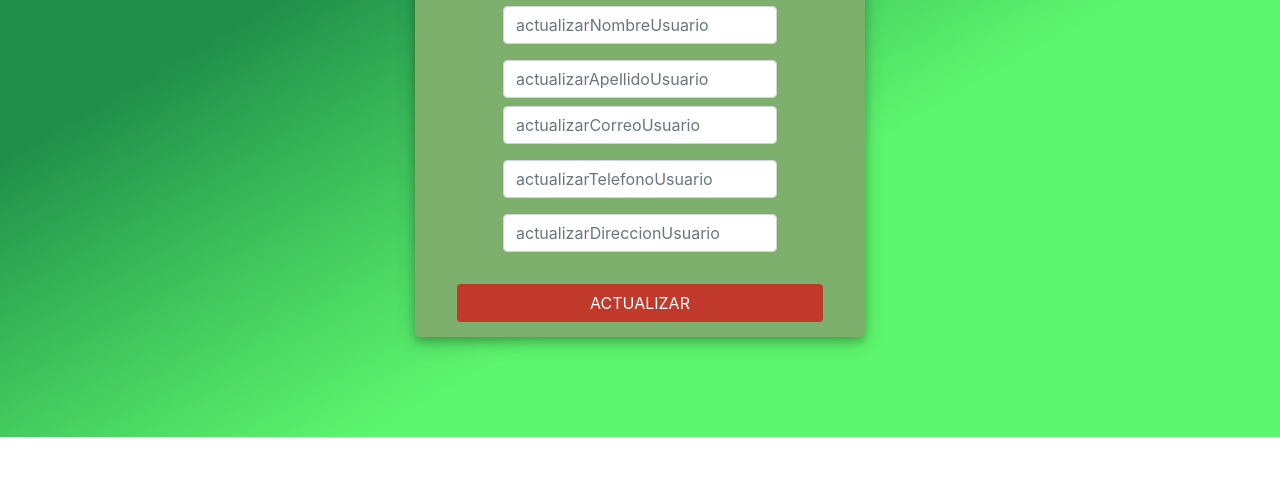
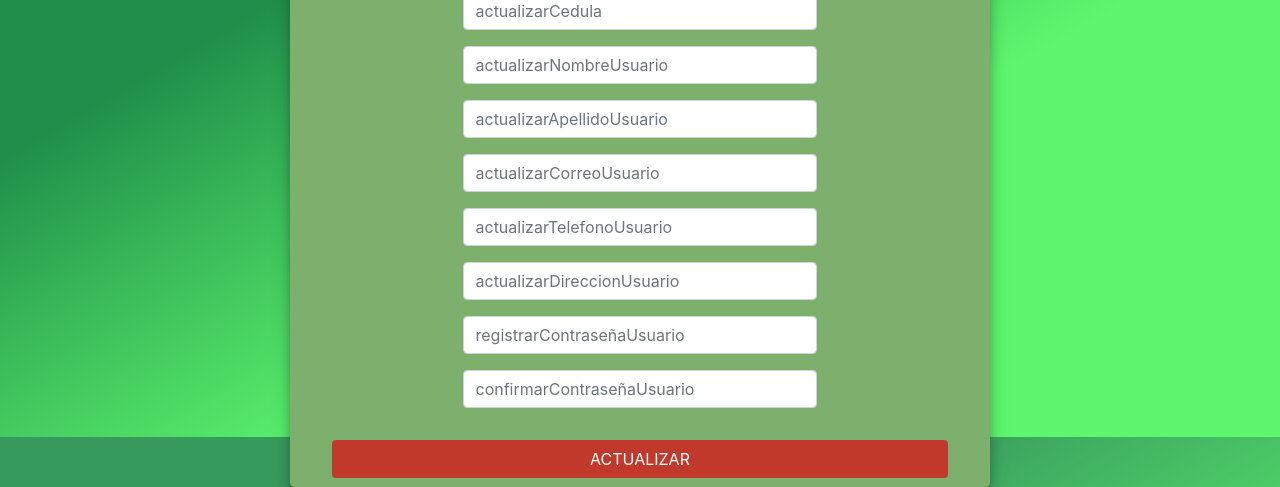
Before and after one commit to Brayan2687/Proyecto_version_30_08_ultima_actua, a plain HTML site: page vista/actualizarUsuario.html in a window 1280 px wide. Shown: the part 363-850 px from the top of the page. Before the commit the page ends 800 px from the top, so only its background shows below. Drawn offline with nearby package versions, Linux system fonts and the light colour scheme.

Commit message:
Proyecto2

```diff
--- a/css/actualizarProducto.css
+++ b/css/actualizarProducto.css
@@ -1,5 +1,5 @@
 .div-image-fondo{
-    background-image:url(../img/fruta.jfif) ;
+    background-image:url(../img/frutas1.jpg) ;
     background-size: 10rem;
 }
 body,
@@ -10,8 +10,8 @@ html {
     background: linear-gradient(150deg,#1d8d48e1 33%,#1d8d48e1 34%,#5ef66e 66%,#5ef66e 67%) !important;
 }
 .user_card {
-    height: 500px;
-    width: 450px;
+    height: 600px;
+    width: 700px;
     margin-top: 200px;
     margin-bottom: 100px;
     background: #7db06c;
--- a/css/actualizarUsuario.css
+++ b/css/actualizarUsuario.css
@@ -10,8 +10,8 @@ html {
     background: linear-gradient(150deg,#1d8d48e1 33%,#1d8d48e1 34%,#5ef66e 66%,#5ef66e 67%) !important;
 }
 .user_card {
-    height: 500px;
-    width: 450px;
+    height: 650px;
+    width: 700px;
     margin-top: 200px;
     margin-bottom: 100px;
     background: #7db06c;
--- a/css/insertarProducto.css
+++ b/css/insertarProducto.css
@@ -1,6 +1,7 @@
 .div-image-fondo{
     background-image:url(../img/fruta.jfif) ;
     background-size: 10rem;
+
 }
 body,
 html {
@@ -8,10 +9,12 @@ html {
     padding: 0;
     height: 100%;
     background: linear-gradient(150deg,#1d8d48e1 33%,#1d8d48e1 34%,#5ef66e 66%,#5ef66e 67%) !important;
+
 }
+
 .user_card {
-    height: 500px;
-    width: 450px;
+    height: 600px;
+    width: 700px;
     margin-top: 200px;
     margin-bottom: 100px;
     background: #7db06c;
@@ -44,6 +47,7 @@ html {
 }
 .form_container {
     margin-top: 100px;
+
 }
 .login_btn {
     width: 100%;
--- a/css/registrarUsuario.css
+++ b/css/registrarUsuario.css
@@ -10,8 +10,8 @@ html {
     background: linear-gradient(150deg,#1d8d48e1 33%,#1d8d48e1 34%,#5ef66e 66%,#5ef66e 67%) !important;
 }
 .user_card {
-    height: 500px;
-    width: 450px;
+    height: 650px;
+    width: 700px;
     margin-top: 200px;
     margin-bottom: 100px;
     background: #7db06c;
--- a/vista/actualizarUsuario.html
+++ b/vista/actualizarUsuario.html
@@ -24,6 +24,7 @@
 				</div>
 				<div class="d-flex justify-content-center form_container">
 					<form>
+						<h2 style="color: #000000;">ACTUALIZAR USUARIO</h2>
 						<div class="input-group mb-3">
 
 							<input type="number" name="" class="form-control input_user" value="" placeholder="actualizarCedula" required>
@@ -34,7 +35,7 @@
 							<input type="text" name="" class="form-control input_user" value="" placeholder="actualizarNombreUsuario" required>
 						</div>
 
-						<div class="input-group mb-2">
+						<div class="input-group mb-3">
 
 							<input type="text" name="" class="form-control input_pass" value="" placeholder="actualizarApellidoUsuario" required>
 						</div>
@@ -53,6 +54,15 @@
 
 							<input type="number" name="" class="form-control input_user" value="" placeholder="actualizarDireccionUsuario" required>
 						</div>
+						<div class="input-group mb-3">
+
+							<input type="number" name="" class="form-control input_user" value="" placeholder="registrarContraseñaUsuario" required>
+						</div>
+
+						<div class="input-group mb-3">
+
+							<input type="number" name="" class="form-control input_user" value="" placeholder="confirmarContraseñaUsuario" required>
+						</div>
 
 
 
```
Also changed, not shown: vista/actualizarProducto.html (+1 -0 lines), vista/insertarAdministrador.html (+1 -1 lines), vista/insertarProducto.html (+3 -1 lines), vista/registrarUsuario.html (+14 -6 lines), img/manzana 1.jpg (added).
